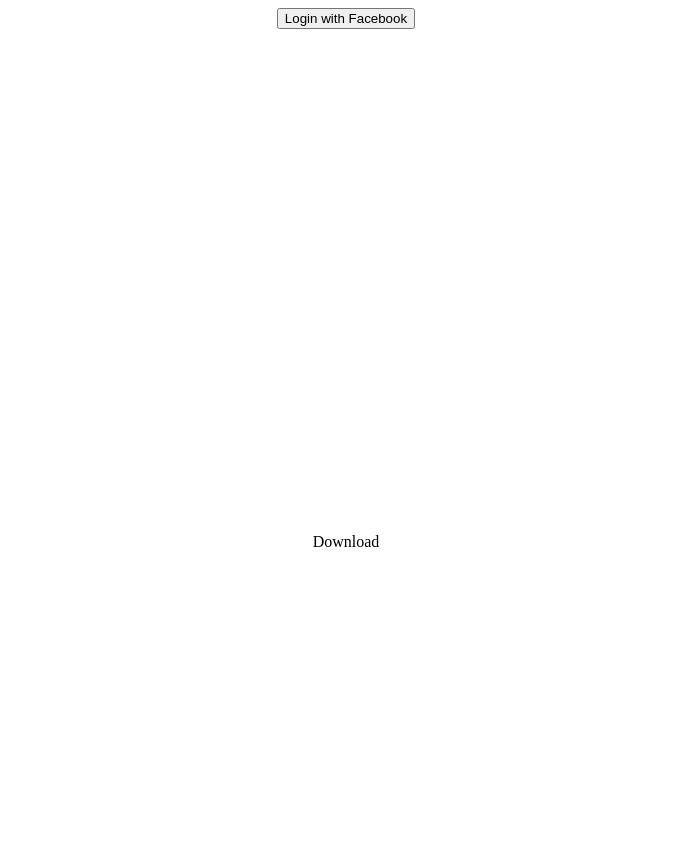
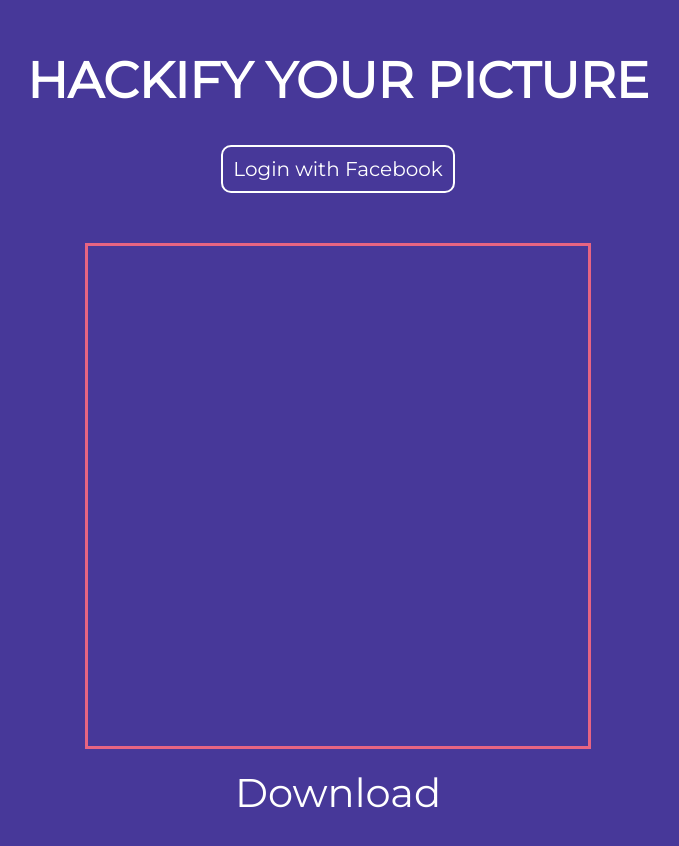
Before and after one commit to koroket/hackify, a plain HTML site: page index.html in a window 1280 px wide. Shown: the whole page, without its empty margins (302-981 px from the left). Before the commit the page ends 808 px from the top, so only its background shows below. Drawn offline with Linux system fonts and the light colour scheme.

Commit message:
De-uglification

```diff
--- a/css/styles.css
+++ b/css/styles.css
@@ -13,12 +13,64 @@
 body, html {
 	width: 100%;
 	height: 100%;
+	margin: 0;
+	padding: 0;
+	background: #473899;
 }
 
 div {
 	overflow: hidden;;
 }
 
+button {
+	font-family: 'Montserrat', sans-serif;
+	box-shadow: none;
+	border: none;
+	background: none;
+	color: #FFF;
+	font-size: 20px;
+	border-radius: 10px;
+	border: 2px solid #FFF;
+	padding: 10px;
+}
+
+a {
+	padding: 20px;
+	font-family: 'Montserrat', sans-serif;
+	font-size: 40px;
+	color: #FFF;
+}
+
+a:hover {
+	color: #e76482 !important;
+}
+
+canvas {
+	border: 3px solid #e76482;
+	margin-top: 50px;
+}
+
+button:hover {
+	background: #FFF;
+	color: #473899;
+}
+
+h1 {
+	font-family: 'Montserrat', sans-serif;
+	color: white;
+	width: 100%;
+	padding: 0;
+	text-align: center;
+	margin-right: 0;
+	margin-left: 0;
+	margin-top: 50px;
+	font-size: 50px;
+}
+
+#dwdiv {
+	margin: 15px;
+}
+
 canvas {
 	width: 500px;
 	height: 500px;
--- a/index.html
+++ b/index.html
@@ -5,8 +5,10 @@
 		<meta charset="utf-8">
 		<title>Hackify Picture</title>
 		<link href="css/styles.css" rel="stylesheet">
+		<link href='https://fonts.googleapis.com/css?family=Montserrat' rel='stylesheet' type='text/css'>
 	</head>
 <body>
+	<h1>HACKIFY YOUR PICTURE</h1>
 	<script src="js/load_facebook.js"></script>
 	<div id="main-container">
 		<div id="fb-loggedout">
@@ -14,7 +16,7 @@
 		</div>
 		<div id="fb-loggedin">
 			<canvas id="fb-img" width="500px" height="500px"></canvas>
-			<div>
+			<div id="dwdiv">
 				<a id="download" download="hackified.png">Download</a>
 			</div>
 		</div>
```
